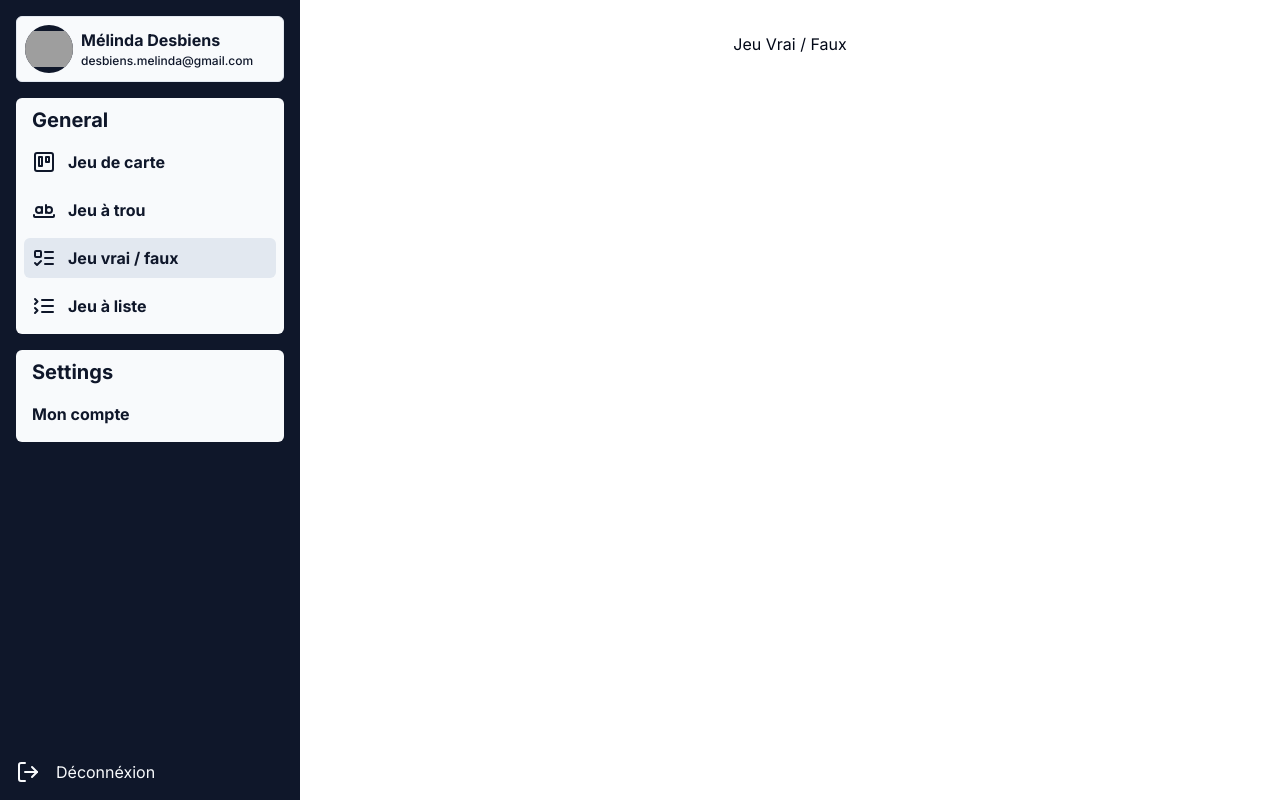
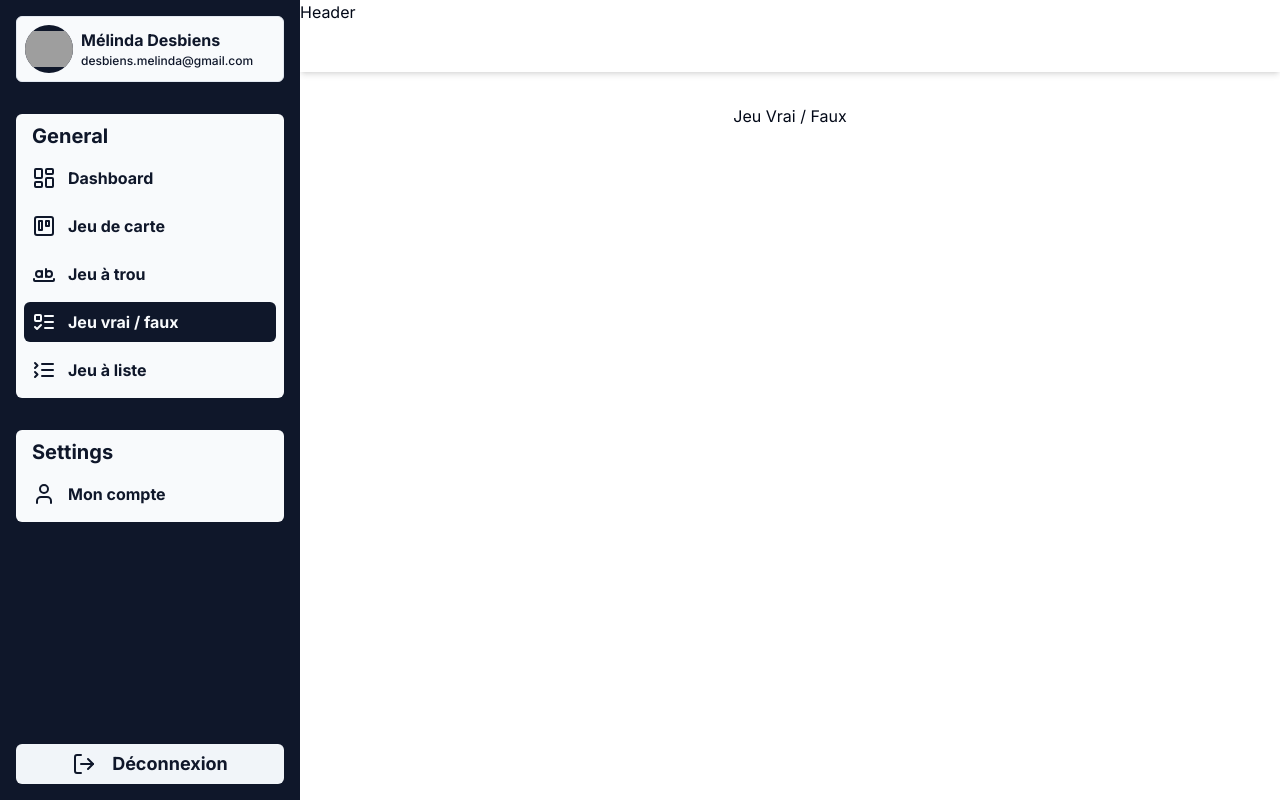
Before and after one commit to Desbiens-Mickael/Test_Eval_App, a Next.js app in the folder next-app/: page /admin/boolean-game in a window 1280 px wide. Built offline with nearby package versions, Linux system fonts and the light colour scheme; grey boxes are pictures that could not be loaded.

Commit message:
Création du composant ButtonLogout

```diff
--- a/next-app/package.json
+++ b/next-app/package.json
@@ -10,6 +10,7 @@
   },
   "dependencies": {
     "@prisma/client": "^5.10.2",
+    "@radix-ui/react-slot": "^1.0.2",
     "class-variance-authority": "^0.7.0",
     "clsx": "^2.1.0",
     "lucide-react": "^0.344.0",
--- a/next-app/src/app/admin/layout.tsx
+++ b/next-app/src/app/admin/layout.tsx
@@ -13,7 +13,12 @@ export default function DashboardLayout({ children }: { children: React.ReactNod
   return (
     <div className={cn(inter.className, "flex h-screen w-full")}>
       <Sidebar />
-      <main className="flex flex-col items-center p-8 w-full ml-[300px]">{children}</main>
+      <div className="flex flex-col items-center w-full ml-[300px]">
+        <header className="w-full h-20 shadow-md">
+          <p>Header</p>
+        </header>
+        <main className="flex flex-col items-center p-8 w-full h-screen">{children}</main>
+      </div>
     </div>
   );
 }
--- a/next-app/src/components/admin/sidebar/sidebar.tsx
+++ b/next-app/src/components/admin/sidebar/sidebar.tsx
@@ -1,6 +1,7 @@
 "use client";
 
-import { ListCollapse, ListTodo, LogOut, Trello, WholeWord } from "lucide-react";
+import LogoutButton from "@/components/authentification/logout-button";
+import { LayoutDashboard, ListCollapse, ListTodo, Trello, User, WholeWord } from "lucide-react";
 import { usePathname } from "next/navigation";
 import UserItem from "../../user-item";
 import LinkSidebar from "./link-sidebar";
@@ -9,13 +10,18 @@ const user = {
   firstname: "Mélinda",
   lastname: "Desbiens",
   email: "desbiens.melinda@gmail.com",
-  avatarUrl: "http://upload-service:8000/image/135fbb96-216a-4a25-8fa2-59c25245f1db.webp",
+  avatarUrl: "http://upload-service:8000/image/54356ef6-c01b-41c7-b2b6-6cceb1dee169.webp",
 };
 
 const menus = [
   {
     group: "General",
     items: [
+      {
+        icone: <LayoutDashboard />,
+        title: "Dashboard",
+        link: "/admin/dashboard",
+      },
       {
         icone: <Trello />,
         title: "Jeu de carte",
@@ -42,15 +48,10 @@ const menus = [
     group: "Settings",
     items: [
       {
-        icone: "",
+        icone: <User />,
         title: "Mon compte",
-        link: "/me",
+        link: "/admin/me",
       },
-      // {
-      //   icone: "",
-      //   title: "",
-      //   link: "",
-      // },
     ],
   },
 ];
@@ -61,20 +62,17 @@ export default function Sidebar() {
   return (
     <div className="fixed flex flex-col bg-primary p-4 w-[300px] min-w-[300px] min-h-screen">
       <UserItem {...user} />
-      <div className="flex flex-col gap-4 grow py-4 text-primary-foreground">
+      <nav className="flex flex-col gap-8 grow py-8 text-primary-foreground">
         {menus.map((group, groupKey) => (
           <div className="flex flex-col gap-2 bg-primary-foreground rounded-md p-2" key={groupKey}>
             <h2 className="text-primary font-bold text-xl px-2">{group.group}</h2>
             {group.items.map((menu, menuKey) => (
-              <LinkSidebar href={menu.link} title={menu.title} icon={menu.icone} className={pathName === menu.link ? "bg-slate-200 " : ""} key={menuKey} />
+              <LinkSidebar href={menu.link} title={menu.title} icon={menu.icone} className={pathName === menu.link ? "bg-primary text-primary-foreground hover:bg-primary" : ""} key={menuKey} />
             ))}
           </div>
         ))}
-      </div>
-      <div className="flex text-primary-foreground ">
-        <LogOut className="mr-4" />
-        Déconnéxion
-      </div>
+      </nav>
+      <LogoutButton />
     </div>
   );
 }
--- /dev/null
+++ b/next-app/src/components/authentification/logout-button.tsx
@@ -0,0 +1,31 @@
+"use client";
+
+import { LogOut } from "lucide-react";
+import { useRouter } from "next/navigation";
+import { Button } from "../ui/button";
+
+interface LogoutButtonProps {
+  text?: string;
+  className?: string;
+  icon?: React.ReactNode;
+  theme?: "default" | "destructive" | "secondary" | "link" | "outline" | "ghost" | null | undefined;
+}
+
+export default function LogoutButton({ text = "Déconnexion", className, icon, theme = "secondary" }: LogoutButtonProps) {
+  const router = useRouter();
+  const handleLogout = (id: number) => {
+    try {
+      alert(`utilisateur ${id} déconecter`);
+      router.push("/");
+    } catch (err) {
+      console.error(err);
+    }
+  };
+
+  return (
+    <Button variant={theme} className={className} onClick={() => handleLogout(2)}>
+      {!icon ? <LogOut className="mr-4" /> : icon}
+      <span className="text-lg font-bold">{text}</span>
+    </Button>
+  );
+}
--- /dev/null
+++ b/next-app/src/components/ui/button.tsx
@@ -0,0 +1,56 @@
+import * as React from "react"
+import { Slot } from "@radix-ui/react-slot"
+import { cva, type VariantProps } from "class-variance-authority"
+
+import { cn } from "@/lib/utils"
+
+const buttonVariants = cva(
+  "inline-flex items-center justify-center whitespace-nowrap rounded-md text-sm font-medium ring-offset-background transition-colors focus-visible:outline-none focus-visible:ring-2 focus-visible:ring-ring focus-visible:ring-offset-2 disabled:pointer-events-none disabled:opacity-50",
+  {
+    variants: {
+      variant: {
+        default: "bg-primary text-primary-foreground hover:bg-primary/90",
+        destructive:
+          "bg-destructive text-destructive-foreground hover:bg-destructive/90",
+        outline:
+          "border border-input bg-background hover:bg-accent hover:text-accent-foreground",
+        secondary:
+          "bg-secondary text-secondary-foreground hover:bg-secondary/80",
+        ghost: "hover:bg-accent hover:text-accent-foreground",
+        link: "text-primary underline-offset-4 hover:underline",
+      },
+      size: {
+        default: "h-10 px-4 py-2",
+        sm: "h-9 rounded-md px-3",
+        lg: "h-11 rounded-md px-8",
+        icon: "h-10 w-10",
+      },
+    },
+    defaultVariants: {
+      variant: "default",
+      size: "default",
+    },
+  }
+)
+
+export interface ButtonProps
+  extends React.ButtonHTMLAttributes<HTMLButtonElement>,
+    VariantProps<typeof buttonVariants> {
+  asChild?: boolean
+}
+
+const Button = React.forwardRef<HTMLButtonElement, ButtonProps>(
+  ({ className, variant, size, asChild = false, ...props }, ref) => {
+    const Comp = asChild ? Slot : "button"
+    return (
+      <Comp
+        className={cn(buttonVariants({ variant, size, className }))}
+        ref={ref}
+        {...props}
+      />
+    )
+  }
+)
+Button.displayName = "Button"
+
+export { Button, buttonVariants }
```
Also changed, not shown: next-app/src/app/admin/me/page.tsx (renamed from next-app/src/app/me/page.tsx), 3 other files (tests, documents, lock files or other folders).
